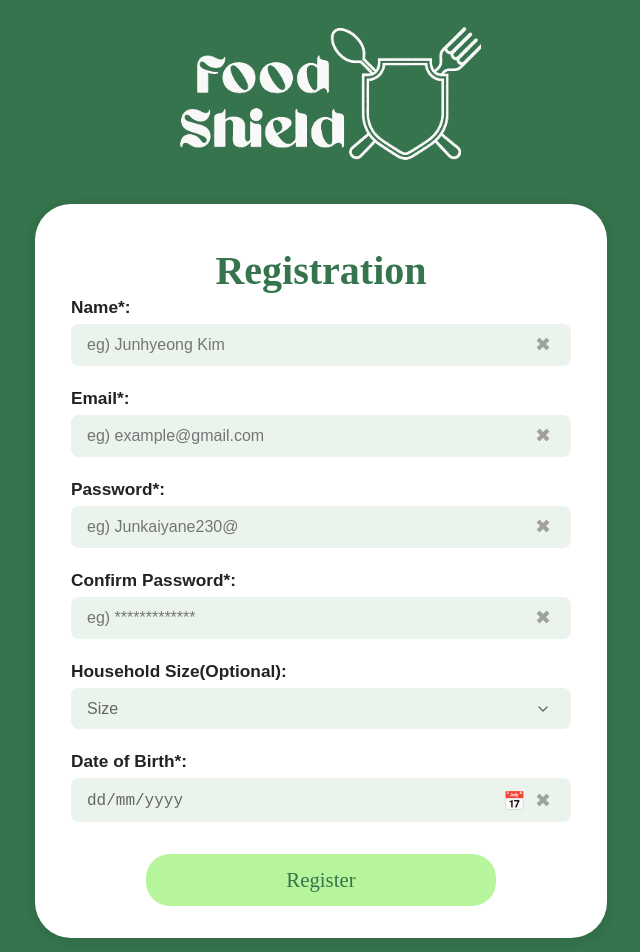
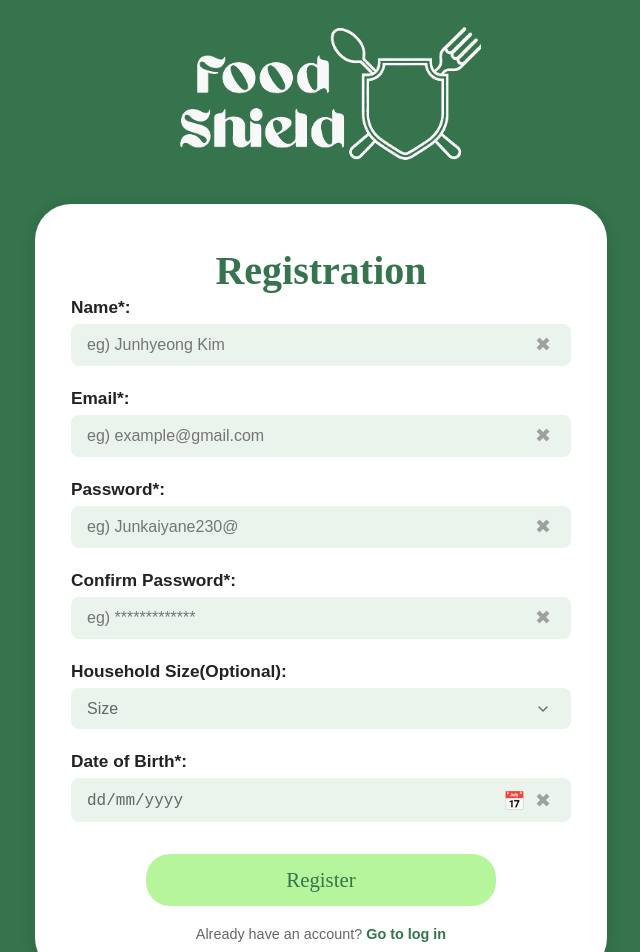
Before and after one commit to Jun20220703/bit216as, an Angular app: page /registration in a window 1280 px wide. Shown: the top 952 px of the page, without its empty margins (319-959 px from the left). Built offline with nearby package versions, Linux system fonts and the light colour scheme.

Commit message:
Update registrationPage.component.html

```diff
--- a/src/app/components/registerAndPrivacySettings/registrationPage/registrationPage.component.html
+++ b/src/app/components/registerAndPrivacySettings/registrationPage/registrationPage.component.html
@@ -55,4 +55,8 @@
 
     <button type="submit" class="register-btn">Register</button>
   </form>
+
+  <div class="login-link">
+    <p>Already have an account? <a href="#" (click)="goToLogin()">Go to log in</a></p>
+  </div>
 </div>
```
